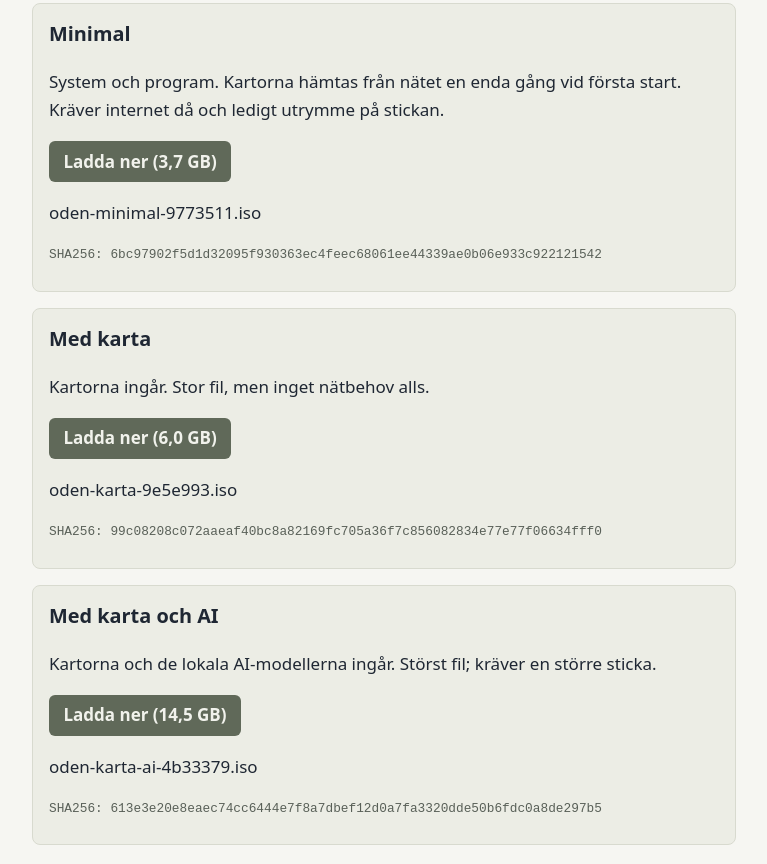
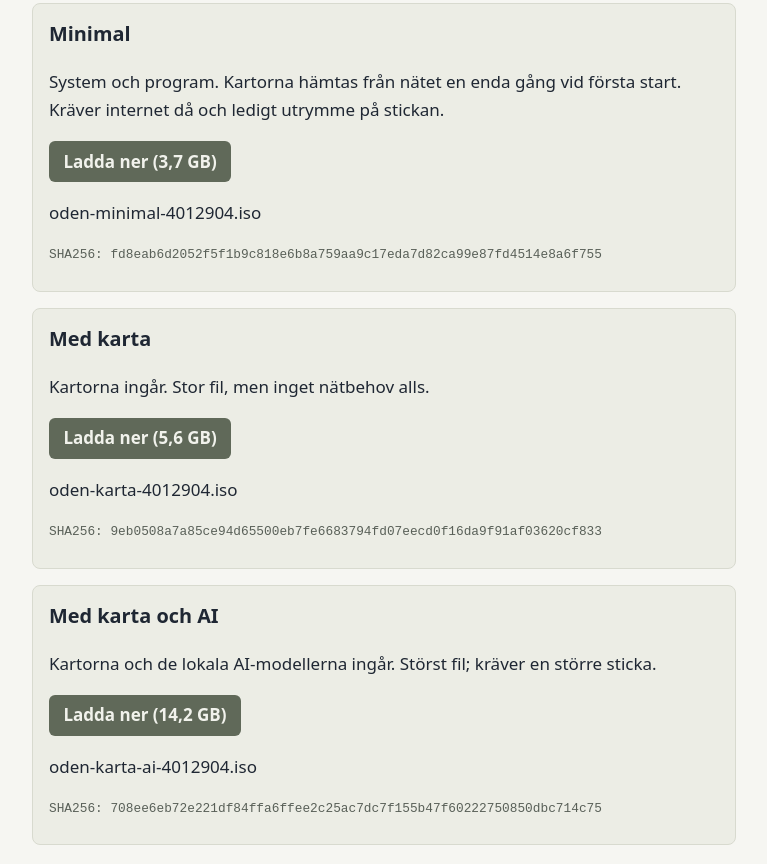
Before and after one commit to HvSS-Innovation/oden-usb, a plain HTML site: page site/ladda-ner.html in a window 1280 px wide. Shown: the part 236-1100 px from the top of the page, without its empty margins (256-1023 px from the left). Drawn offline with Linux system fonts and the light colour scheme.

Commit message:
Publicera ISO-varianter med fungerande karta (4012904); ny skärmbild på Kom igång
Co-Authored-By: Claude Sonnet 5.5 <noreply@anthropic.com>

```diff
--- a/site/releases.json
+++ b/site/releases.json
@@ -1,28 +1,28 @@
 {
   "isos": [
     {
-      "variant": "minimal",
-      "version": "9773511",
-      "file": "oden-minimal-9773511.iso",
-      "url": "https://publik.hv-sog.se/oden/9773511/oden-minimal-9773511.iso",
-      "bytes": 3710320640,
-      "sha256": "6bc97902f5d1d32095f930363ec4feec68061ee44339ae0b06e933c922121542"
-    },
-    {
       "variant": "karta",
-      "version": "9e5e993",
-      "file": "oden-karta-9e5e993.iso",
-      "url": "https://publik.hv-sog.se/oden/9e5e993/oden-karta-9e5e993.iso",
-      "bytes": 5959909376,
-      "sha256": "99c08208c072aaeaf40bc8a82169fc705a36f7c856082834e77e77f06634fff0"
+      "version": "4012904",
+      "file": "oden-karta-4012904.iso",
+      "url": "https://publik.hv-sog.se/oden/4012904/oden-karta-4012904.iso",
+      "bytes": 5625282560,
+      "sha256": "9eb0508a7a85ce94d65500eb7fe6683794fd07eecd0f16da9f91af03620cf833"
     },
     {
       "variant": "karta-ai",
-      "version": "4b33379",
-      "file": "oden-karta-ai-4b33379.iso",
-      "url": "https://publik.hv-sog.se/oden/4b33379/oden-karta-ai-4b33379.iso",
-      "bytes": 14522908672,
-      "sha256": "613e3e20e8eaec74cc6444e7f8a7dbef12d0a7fa3320dde50b6fdc0a8de297b5"
+      "version": "4012904",
+      "file": "oden-karta-ai-4012904.iso",
+      "url": "https://publik.hv-sog.se/oden/4012904/oden-karta-ai-4012904.iso",
+      "bytes": 14187364352,
+      "sha256": "708ee6eb72e221df84ffa6ffee2c25ac7dc7f155b47f60222750850dbc714c75"
+    },
+    {
+      "variant": "minimal",
+      "version": "4012904",
+      "file": "oden-minimal-4012904.iso",
+      "url": "https://publik.hv-sog.se/oden/4012904/oden-minimal-4012904.iso",
+      "bytes": 3710517248,
+      "sha256": "fd8eab6d2052f5f1b9c818e6b8a759aa9c17eda7d82ca99e87fd4514e8a6f755"
     }
   ]
 }
```
Also changed, not shown: site/kom-igang.html (+1 -0 lines), site/img/skarm/05-obsidian-karta.webp (added), 1 other file.
